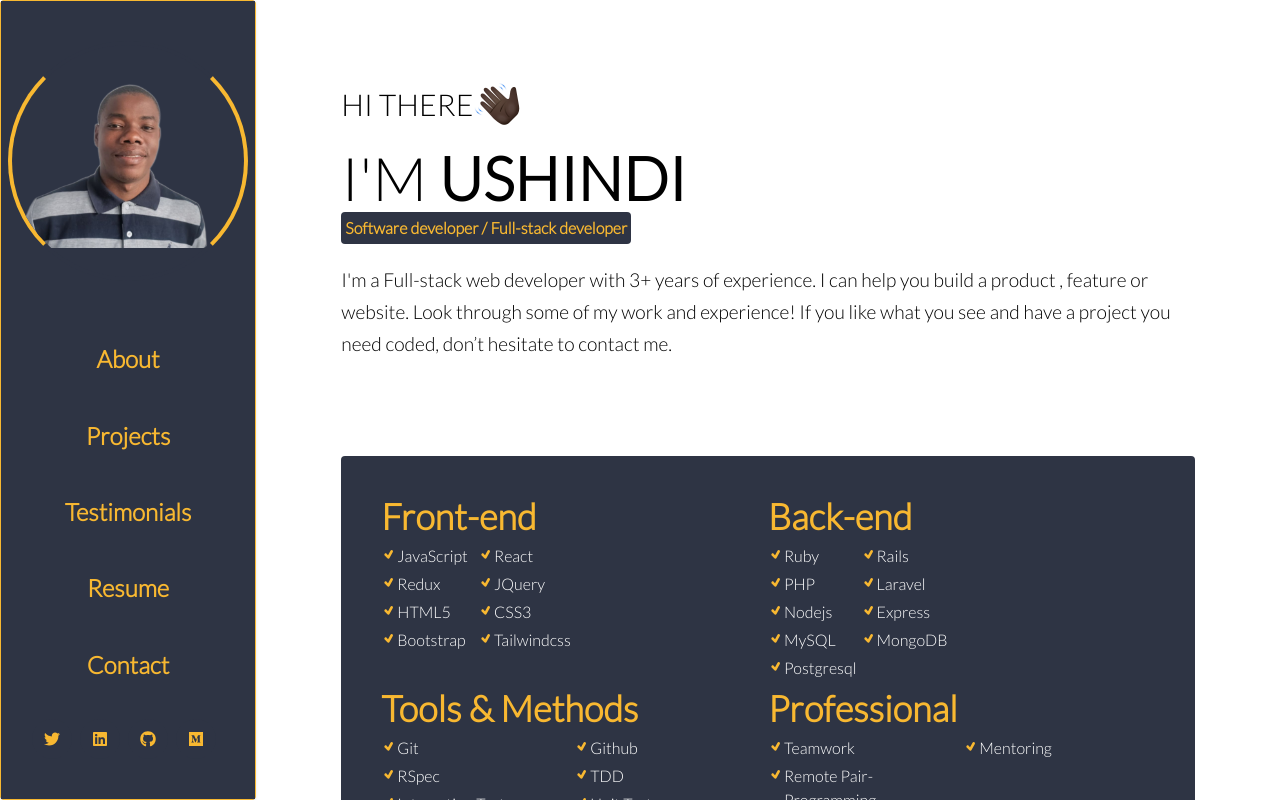
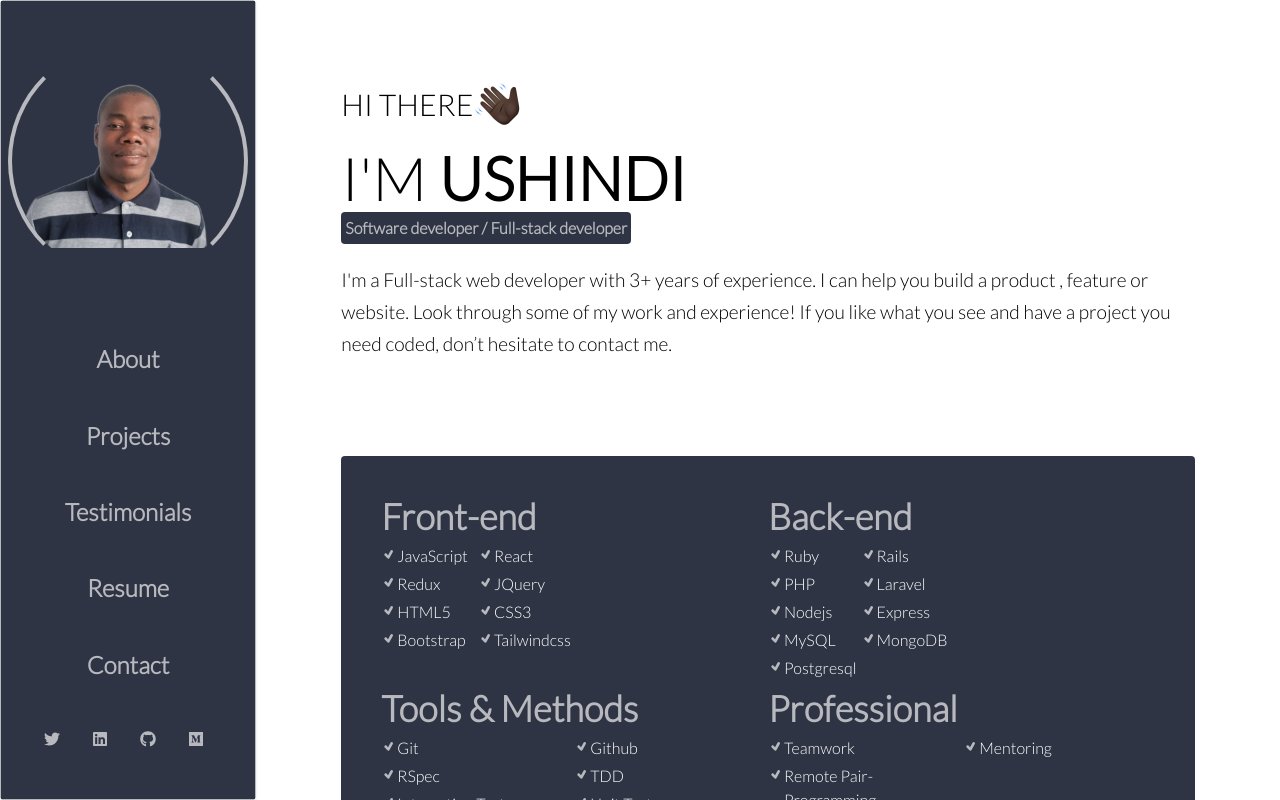
Before and after one commit to bienvenuushindi/my-portfolio, a React (Create React App) app: page / in a window 1280 px wide. Shown: the top 800 px of the page. Built offline with nearby package versions, Linux system fonts and the light colour scheme.

Commit message:
Update color theme

```diff
--- a/src/App.css
+++ b/src/App.css
@@ -12,7 +12,7 @@ body {
 }
 
 main {
-    overflow: hidden;
+    overflow-x: hidden;
 }
 
 .headline {
--- a/tailwind.config.js
+++ b/tailwind.config.js
@@ -10,7 +10,7 @@ module.exports = {
       'black': '#000',
       'secondary': '#2e3444',
       // 'primary': '#bd5d38',
-      'primary': '#f8b831',
+      'primary': '#b8b9be',
       'gray-dark': '#333b48',
       'gray': '#b7b8bd',
       'gray-light': '#d3dce6',
```
